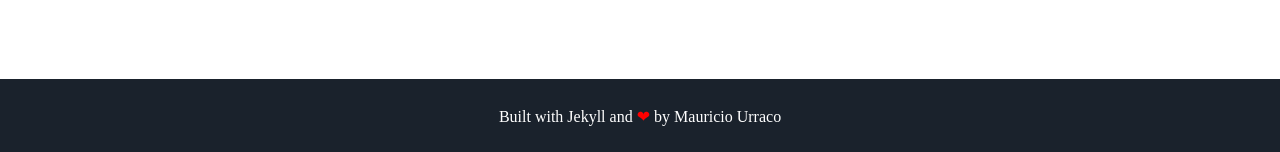
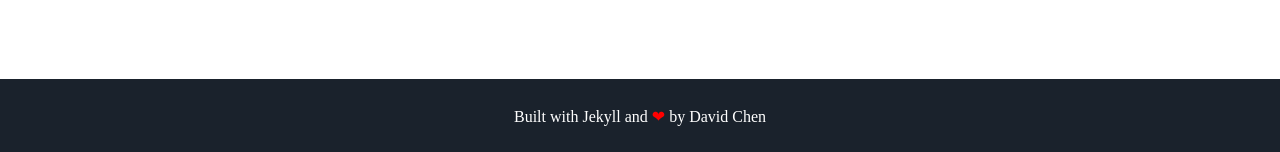
Before and after one commit to 20dchen01/20dchen01.github.io, a Jekyll site: the page built from index.html, in a window 1280 px wide. Shown: the part 1550-1702 px from the top of the page. Built offline with Jekyll 4.4.1, drawn with Linux system fonts in a browser that asks for light colours; some web fonts are replaced.

Commit message:
Edited footer to fit with my info

```diff
--- a/_includes/footer.html
+++ b/_includes/footer.html
@@ -1,6 +1,6 @@
 <footer class="footer">
     <!-- <p>&copy; {{ site.username }}</p> -->
-    <p>Built with Jekyll and <span class="love">❤</span> by <a href="https://github.com/murraco">Mauricio Urraco</a></p>
+    <p>Built with Jekyll and <span class="love">❤</span> by <a href="https://github.com/20dchen01">David Chen</a></p>
 </footer>
 <script src="//cdn.jsdelivr.net/particles.js/2.0.0/particles.min.js"></script>
 <script src="{{ '/assets/js/sweet-scroll.min.js' | prepend: site.baseurl }}"></script>
--- a/_includes/header.html
+++ b/_includes/header.html
@@ -5,11 +5,11 @@
         <span class="site-description">{{ site.user_title }}</span>
       </h1>
       <div class="header-icons">
-        <a aria-label="Send email" href="mailto:mauriurraco@gmail.com"><i class="icon fa fa-envelope"></i></a>
-        <a aria-label="My Instagram" target="_blank" href="https://www.instagram.com/mauriciourraco7"><i class="icon fa fa-instagram" aria-hidden="true"></i></a>
-        <a aria-label="My Facebook" target="_blank" href="https://www.facebook.com/mauricio.urraco"><i class="icon fa fa-facebook" aria-hidden="true"></i></a>
-        <a aria-label="My LinkedIn" target="_blank" href="https://www.linkedin.com/in/murraco"><i class="icon fa fa-linkedin-square" aria-hidden="true"></i></a>
-        <a aria-label="My Github" target="_blank" href="https://github.com/murraco"><i class="icon fa fa-github-alt" aria-hidden="true"></i></a>
+        <a aria-label="Send email" href="mailto:david-chen1@hotmail.co.uk"><i class="icon fa fa-envelope"></i></a>
+        <a aria-label="My Instagram" target="_blank" href="https://www.instagram.com/20dc01"><i class="icon fa fa-instagram" aria-hidden="true"></i></a>
+        <a aria-label="My Facebook" target="_blank" href="https://www.facebook.com/20.dc.01"><i class="icon fa fa-facebook" aria-hidden="true"></i></a>
+        <a aria-label="My LinkedIn" target="_blank" href="https://www.linkedin.com/in/david-chen-a200a31aa"><i class="icon fa fa-linkedin-square" aria-hidden="true"></i></a>
+        <a aria-label="My Github" target="_blank" href="https://github.com/20dchen01"><i class="icon fa fa-github-alt" aria-hidden="true"></i></a>
       </div>
       <div class="header-links">
         <!-- <a class="link" href="#about" data-scroll>About Me</a> -->
```
